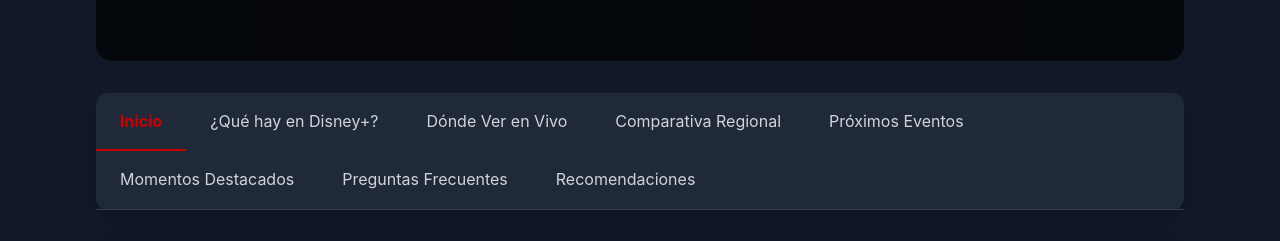
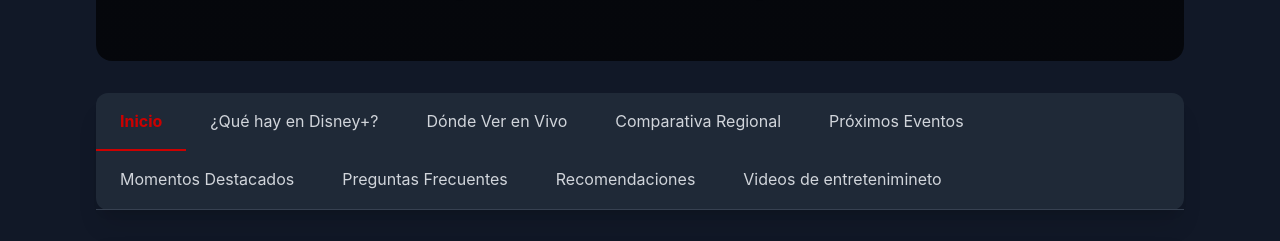
Before and after one commit to Hello01020304/pagina-variado, a plain HTML site: page index.html in a window 1280 px wide. Shown: the part 203-444 px from the top of the page. Drawn offline with nearby package versions, Linux system fonts and the light colour scheme.

Commit message:
Update index.html

```diff
--- a/index.html
+++ b/index.html
@@ -155,6 +155,7 @@
                 <li><button class="tab-button py-3 px-4 md:py-4 md:px-6 text-sm md:text-base text-gray-300 hover:text-ufc-red border-b-2 border-transparent transition-colors duration-300" data-tab="videos">Momentos Destacados</button></li>
                 <li><button class="tab-button py-3 px-4 md:py-4 md:px-6 text-sm md:text-base text-gray-300 hover:text-ufc-red border-b-2 border-transparent transition-colors duration-300" data-tab="faq">Preguntas Frecuentes</button></li>
                 <li><button class="tab-button py-3 px-4 md:py-4 md:px-6 text-sm md:text-base text-gray-300 hover:text-ufc-red border-b-2 border-transparent transition-colors duration-300" data-tab="recomendaciones">Recomendaciones</button></li>
+                <li><button class="tab-button py-3 px-4 md:py-4 md:px-6 text-sm md:text-base text-gray-300 hover:text-ufc-red border-b-2 border-transparent transition-colors duration-300" data-tab="videos_de_entretenimiento">Videos de entretenimineto</button></li>
             </ul>
         </nav>
 
```
